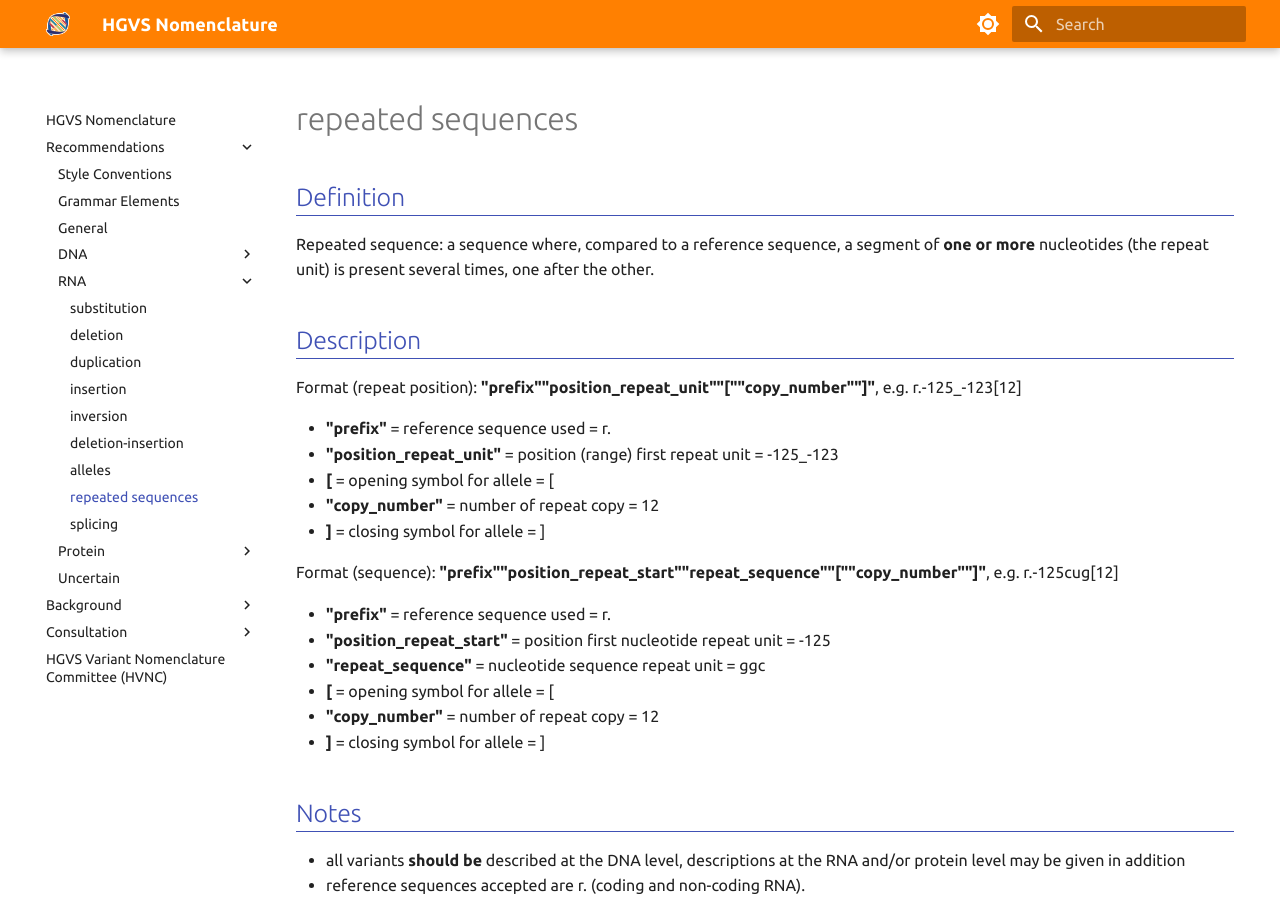
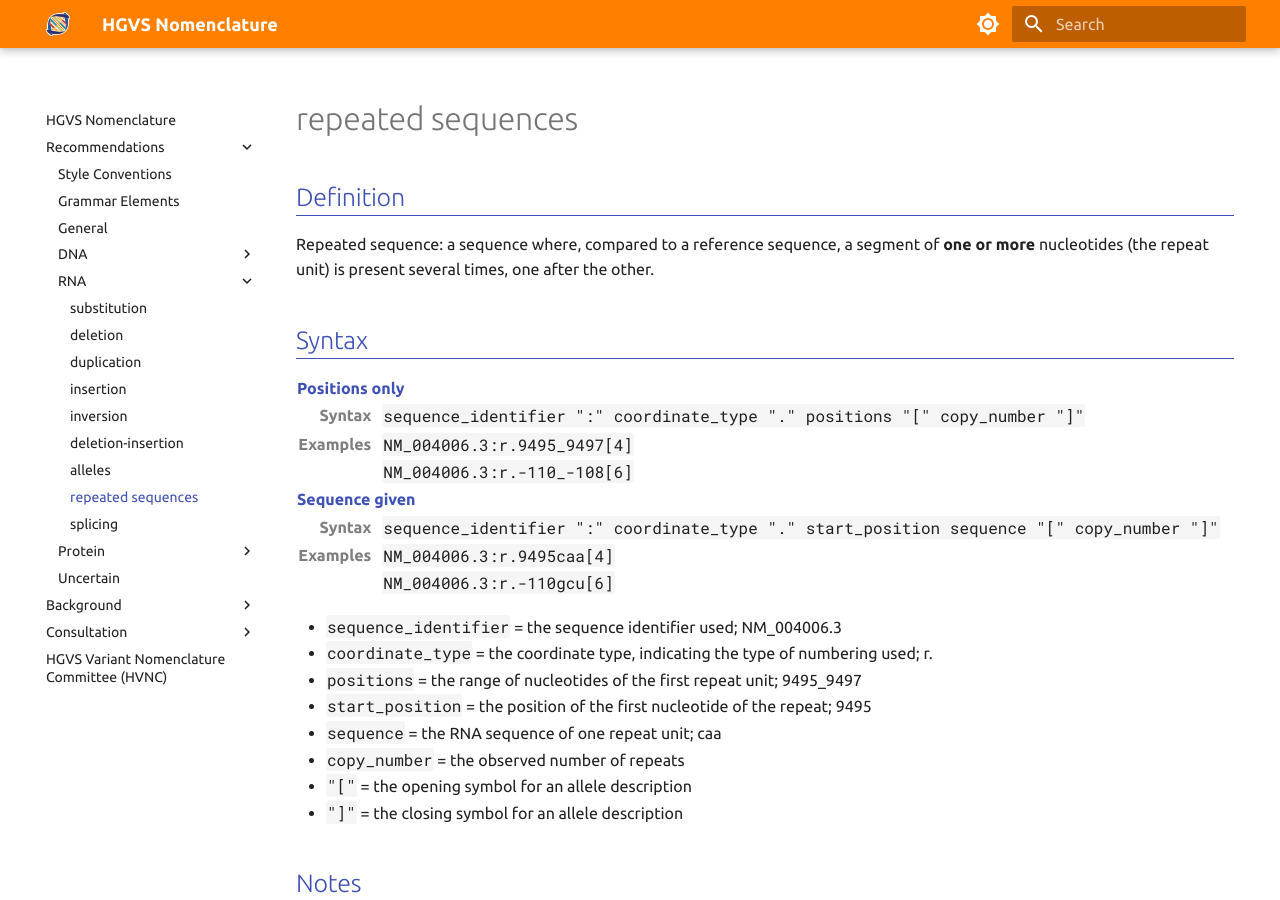
Before and after one commit to HGVSnomenclature/hgvs-nomenclature, an MkDocs documentation site: the page built from docs/recommendations/RNA/repeated.md, in a window 1280 px wide and 900 px high. Built offline with MkDocs 1.6.1 and Material for MkDocs 9.7.7, drawn with Linux system fonts in a browser that asks for light colours.

Commit message:
Update the syntax block for RNA repeats.

```diff
--- a/docs/recommendations/RNA/repeated.md
+++ b/docs/recommendations/RNA/repeated.md
@@ -4,24 +4,37 @@
 
 Repeated sequence: a sequence where, compared to a reference sequence, a segment of **one or more** nucleotides (the repeat unit) is present several times, one after the other.
 
-## Description
+## Syntax
 
-Format (repeat position): **"prefix""position_repeat_unit""[""copy_number""]"**, e.g. r.-125\_-123[12]
+<table class="syntax">
+  <tr><th class="section" colspan="2">Positions only</th></tr>
+  <tr>
+    <th>Syntax</th>
+    <td><code>sequence_identifier ":" coordinate_type "." positions "[" copy_number "]"</code></td>
+  </tr>
+  <tr>
+    <th>Examples</th>
+    <td><code>NM_004006.3:r.9495_9497[4]</code><br><code>NM_004006.3:r.-110_-108[6]</code></td>
+  </tr>
+  <tr><th class="section" colspan="2">Sequence given</th></tr>
+  <tr>
+    <th>Syntax</th>
+    <td><code>sequence_identifier ":" coordinate_type "." start_position sequence "[" copy_number "]"</code></td>
+  </tr>
+  <tr>
+    <th>Examples</th>
+    <td><code>NM_004006.3:r.9495caa[4]</code><br><code>NM_004006.3:r.-110gcu[6]</code></td>
+  </tr>
+</table>
 
-- **"prefix"** = reference sequence used = r.
-- **"position_repeat_unit"** = position (range) first repeat unit = -125\_-123
-- **[** = opening symbol for allele = [
-- **"copy_number"** = number of repeat copy = 12
-- **]** = closing symbol for allele = ]
-
-Format (sequence): **"prefix""position_repeat_start""repeat_sequence""[""copy_number""]"**, e.g. r.-125cug[12]
-
-- **"prefix"** = reference sequence used = r.
-- **"position_repeat_start"** = position first nucleotide repeat unit = -125
-- **"repeat_sequence"** = nucleotide sequence repeat unit = ggc
-- **[** = opening symbol for allele = [
-- **"copy_number"** = number of repeat copy = 12
-- **]** = closing symbol for allele = ]
+- <code>sequence_identifier</code> = the sequence identifier used; NM_004006.3
+- <code>coordinate_type</code> = the coordinate type, indicating the type of numbering used; r.
+- <code>positions</code> = the range of nucleotides of the first repeat unit; 9495_9497
+- <code>start_position</code> = the position of the first nucleotide of the repeat; 9495
+- <code>sequence</code> = the RNA sequence of one repeat unit; caa
+- <code>copy_number</code> = the observed number of repeats
+- <code>"["</code> = the opening symbol for an allele description
+- <code>"]"</code> = the closing symbol for an allele description
 
 ## Notes
 
```
